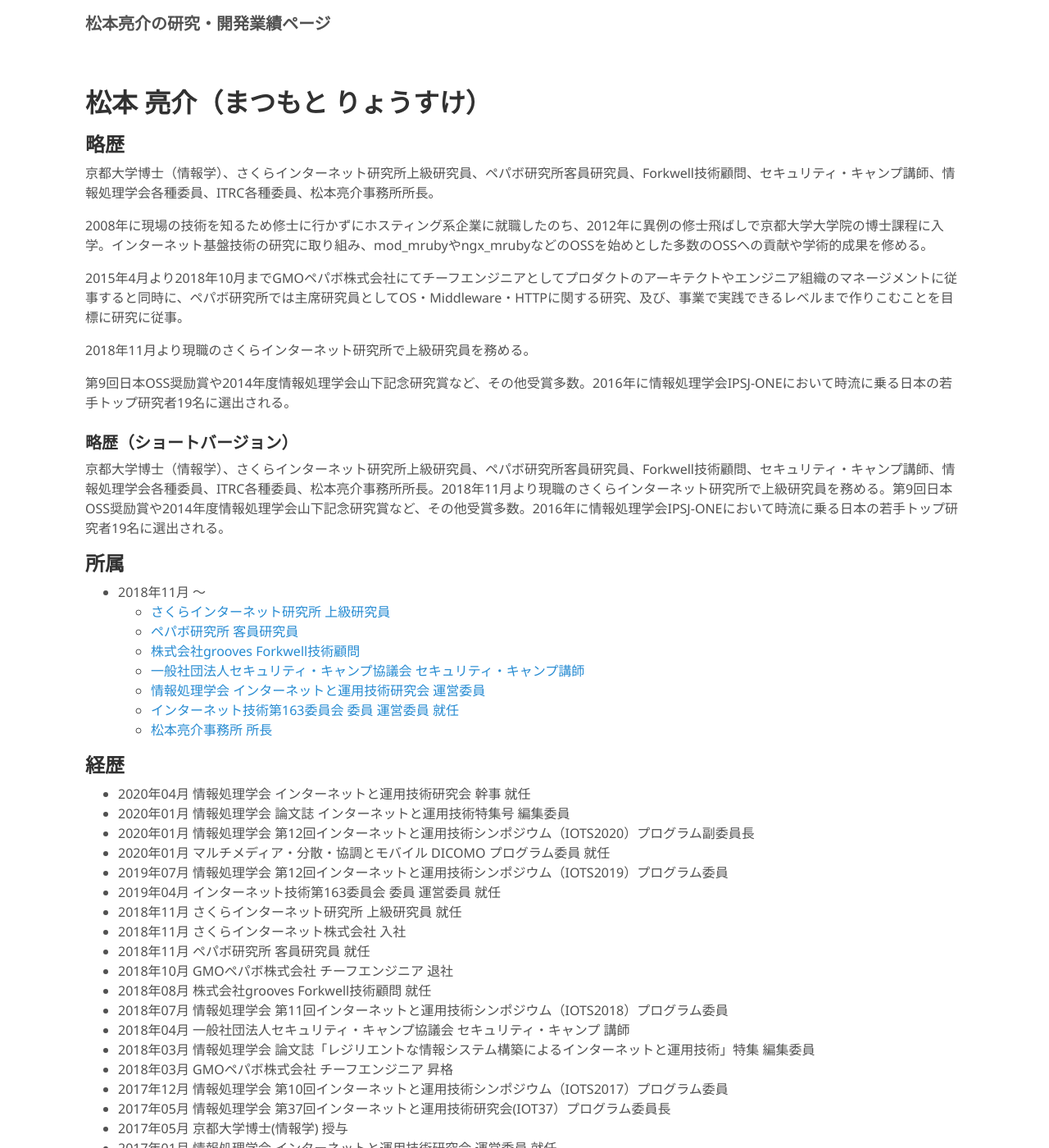
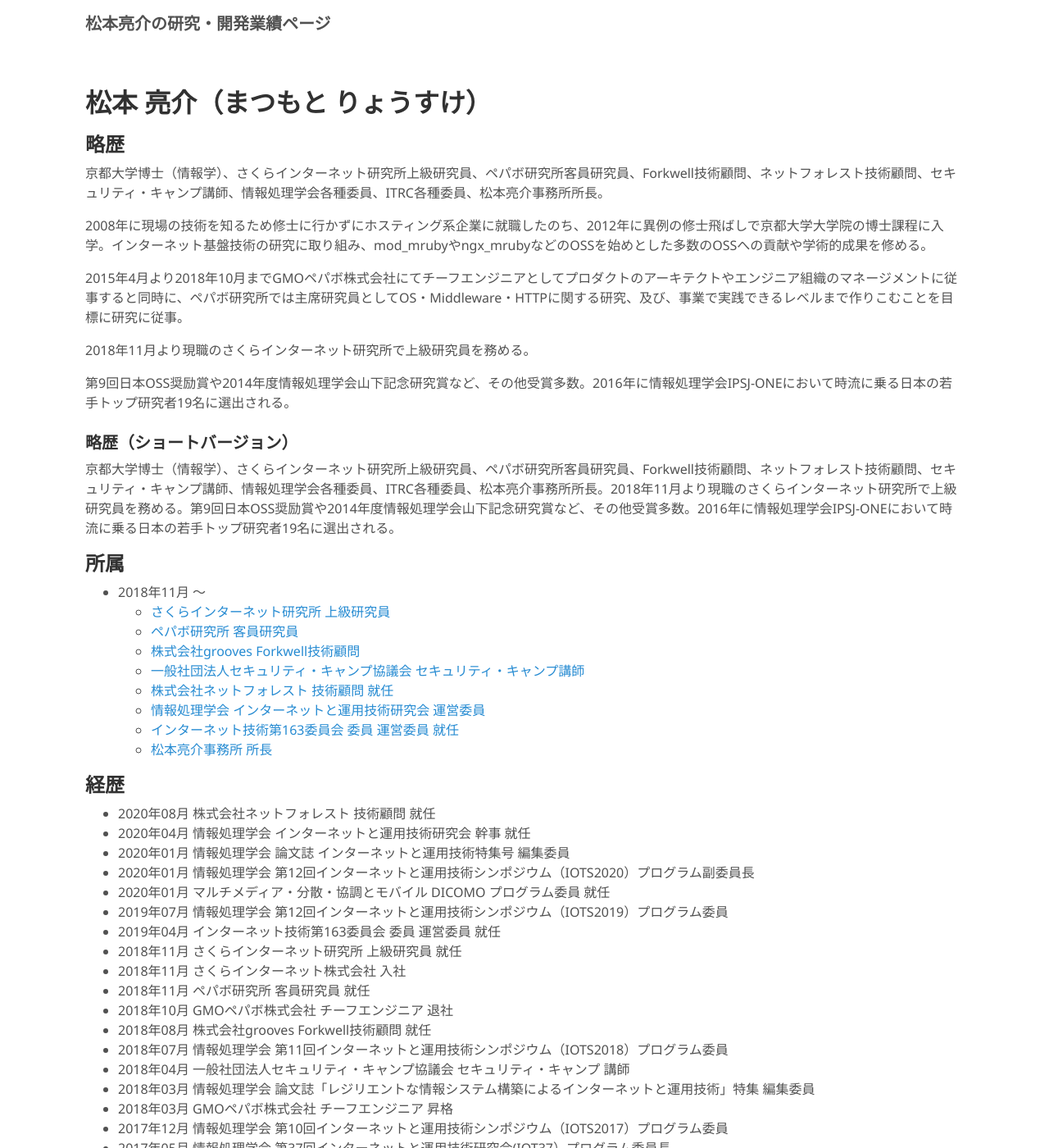
Before and after one commit to matsumotory/matsumotory, a Jekyll site: the page built from index.md, in a window 1280 px wide and 1400 px high. Shown: the whole window at 82% size. Built offline with Jekyll 4.4.1, drawn with Linux system fonts in a browser that asks for light colours; our own code applies the rules of GitHub Pages for plain Markdown files.

Commit message:
ネットフォレスト技術顧問追加

```diff
--- a/index.md
+++ b/index.md
@@ -6,7 +6,7 @@
 
 ## 略歴
 
-京都大学博士（情報学）、さくらインターネット研究所上級研究員、ペパボ研究所客員研究員、Forkwell技術顧問、セキュリティ・キャンプ講師、情報処理学会各種委員、ITRC各種委員、松本亮介事務所所長。
+京都大学博士（情報学）、さくらインターネット研究所上級研究員、ペパボ研究所客員研究員、Forkwell技術顧問、ネットフォレスト技術顧問、セキュリティ・キャンプ講師、情報処理学会各種委員、ITRC各種委員、松本亮介事務所所長。
 
 2008年に現場の技術を知るため修士に行かずにホスティング系企業に就職したのち、2012年に異例の修士飛ばしで京都大学大学院の博士課程に入学。インターネット基盤技術の研究に取り組み、mod_mrubyやngx_mrubyなどのOSSを始めとした多数のOSSへの貢献や学術的成果を修める。
 
@@ -18,7 +18,7 @@
 
 ### 略歴（ショートバージョン）
 
-京都大学博士（情報学）、さくらインターネット研究所上級研究員、ペパボ研究所客員研究員、Forkwell技術顧問、セキュリティ・キャンプ講師、情報処理学会各種委員、ITRC各種委員、松本亮介事務所所長。2018年11月より現職のさくらインターネット研究所で上級研究員を務める。第9回日本OSS奨励賞や2014年度情報処理学会山下記念研究賞など、その他受賞多数。2016年に情報処理学会IPSJ-ONEにおいて時流に乗る日本の若手トップ研究者19名に選出される。
+京都大学博士（情報学）、さくらインターネット研究所上級研究員、ペパボ研究所客員研究員、Forkwell技術顧問、ネットフォレスト技術顧問、セキュリティ・キャンプ講師、情報処理学会各種委員、ITRC各種委員、松本亮介事務所所長。2018年11月より現職のさくらインターネット研究所で上級研究員を務める。第9回日本OSS奨励賞や2014年度情報処理学会山下記念研究賞など、その他受賞多数。2016年に情報処理学会IPSJ-ONEにおいて時流に乗る日本の若手トップ研究者19名に選出される。
 
 ## 所属
 - 2018年11月 〜
@@ -26,11 +26,13 @@
   - [ペパボ研究所 客員研究員](https://rand.pepabo.com/)
   - [株式会社grooves Forkwell技術顧問](https://www.grooves.com/news/1598)
   - [一般社団法人セキュリティ・キャンプ協議会 セキュリティ・キャンプ講師](https://www.security-camp.or.jp/instructor/index.html)
+  - [株式会社ネットフォレスト 技術顧問 就任](https://www.netforest.ad.jp/corporate/)
   - [情報処理学会 インターネットと運用技術研究会 運営委員](https://www.iot.ipsj.or.jp/)
   - [インターネット技術第163委員会 委員 運営委員 就任](https://www.itrc.net/about/)
   - [松本亮介事務所 所長](https://twitter.com/matsumotory)
 
 ## 経歴
+- 2020年08月 株式会社ネットフォレスト 技術顧問 就任
 - 2020年04月 情報処理学会 インターネットと運用技術研究会 幹事 就任
 - 2020年01月 情報処理学会 論文誌 インターネットと運用技術特集号 編集委員
 - 2020年01月 情報処理学会 第12回インターネットと運用技術シンポジウム（IOTS2020）プログラム副委員長
```
